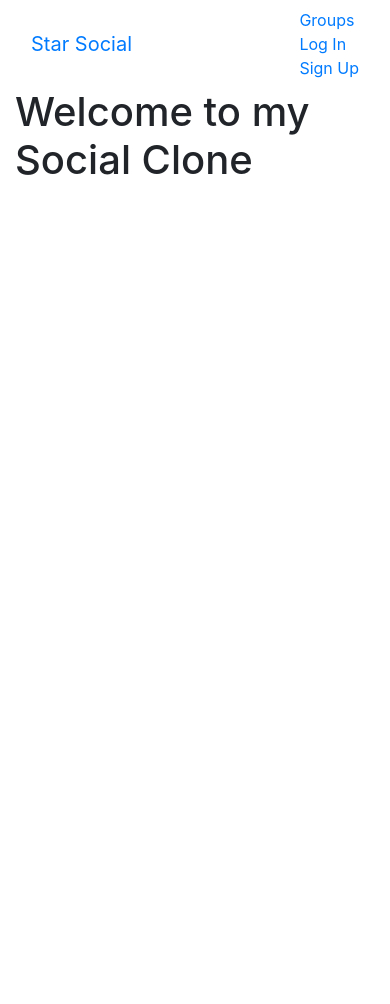
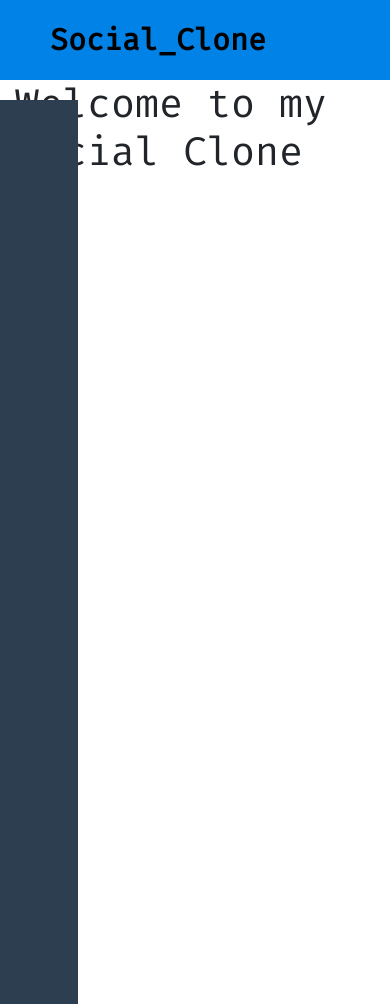
Before and after one commit to MSzymansky/MWeb, a Django app: page / in a window 390 px wide. Run offline with Django 3.2, Linux system fonts and the light colour scheme; some libraries are stand-ins or nearby versions.

Commit message:
home/css

```diff
--- a/Social_clone_project/social_clone/social_clone/settings.py
+++ b/Social_clone_project/social_clone/social_clone/settings.py
@@ -15,7 +15,7 @@ import os
 # Build paths inside the project like this: os.path.join(BASE_DIR, ...)
 BASE_DIR = os.path.dirname(os.path.dirname(os.path.abspath(__file__)))
 TEMPLATES_DIR = os.path.join(BASE_DIR, 'templates')
-STATICFILES = os.path.join(BASE_DIR, 'static')
+
 # Quick-start development settings - unsuitable for production
 # See https://docs.djangoproject.com/en/3.0/howto/deployment/checklist/
 
@@ -122,6 +122,7 @@ USE_TZ = True
 # https://docs.djangoproject.com/en/3.0/howto/static-files/
 
 STATIC_URL = '/static/'
+STATICFILES_DIRS = [os.path.join(BASE_DIR, 'static')]
 CRISPY_TEMPLATE_PACK = 'boostrap4'
 LOGIN_REDIRECT_URL = 'test'
 LOGOUT_REDIRECT_URL = 'thanks'
--- a/Social_clone_project/social_clone/static/css/master.css
+++ b/Social_clone_project/social_clone/static/css/master.css
@@ -0,0 +1,110 @@
+*{
+  padding: 0;
+  margin: 0;
+  text-transform: none;
+  list-style-type: none;
+  box-sizing: border-box;
+}
+
+body{
+  font-family: 'Fira Code' , sans-serif;
+}
+
+nav{
+background: #0082e6;
+height: 80px;
+width: 100%;
+}
+
+label.logo{
+  color: black;
+  font-size: 35px;
+  line-height: 80px;
+  padding: 0 100px;
+  font-weight: bold;
+}
+
+nav ul{
+  float: right;
+  margin-right: 20px;
+  margin-top: 20px;
+}
+
+nav ul li{
+  display: inline-block;
+  line-height: 80px;
+  margin: 0 5px;
+}
+
+nav ul li a{
+  color: black;
+  font-size: 17px;
+  padding: 7px 6px;
+  border-radius: 3px;
+}
+
+a.active, a:hover{
+  background: #1b9bff;
+  transition: .5s;
+}
+
+.checkbtn{
+  font-size: 30px;
+  color: black;
+  float: right;
+  line-height: 80px;
+  margin-right: 40px
+  cursor: pointer;
+  display: block;
+}
+
+#check{
+  display:none;
+}
+
+@media (max-width: 952px){
+  label.logo{
+    font-size: 30px;
+    padding-left: 50px;
+  }
+  nav ul li a{
+    font-size: 16px;
+
+  }
+}
+@media (max-width: 858px){
+  .checkbtn{
+    display: block;
+
+  }
+  ul{
+    position: fixed;
+    width: 100%;
+    height: 100vh;
+    background: #2c3e50;
+    top: 80px;
+    left: -80%;
+    text-align: center;
+    transition: all .5s;
+  }
+  nav ul li{
+    display: block;
+    margin: 50px 0;
+    line-height: 30px;
+  }
+  nav ul li a{
+    font-size: 20px;
+  }
+  a:hover, a.active{
+    background: none;
+    color: #0082e6;
+  }
+  #check:checked ~ ul{
+    left: 0;
+
+  }
+}
+
+section{
+  background:
+}
--- a/Social_clone_project/social_clone/templates/base.html
+++ b/Social_clone_project/social_clone/templates/base.html
@@ -4,35 +4,39 @@
 <html lang="en" dir="ltr">
   <head>
     <meta charset="utf-8">
-    <meta name="viewport" content="width=device-width, initial-scale=1, shrink-to-fit=no">
+    <meta name="viewport" content="width=device-width, initial-scale=1.0">
     <link rel="stylesheet" href="https://stackpath.bootstrapcdn.com/bootstrap/4.1.3/css/bootstrap.min.css" integrity="sha384-MCw98/SFnGE8fJT3GXwEOngsV7Zt27NXFoaoApmYm81iuXoPkFOJwJ8ERdknLPMO" crossorigin="anonymous">
-    <script src="https://stackpath.bootstrapcdn.com/bootstrap/4.1.3/js/bootstrap.min.js" integrity="sha384-ChfqqxuZUCnJSK3+MXmPNIyE6ZbWh2IMqE241rYiqJxyMiZ6OW/JmZQ5stwEULTy" crossorigin="anonymous"></script>
     <link href="https://fonts.googleapis.com/css2?family=Fira+Code&display=swap" rel="stylesheet">
-    <link rel="stylesheet" href="{% static 'css/master.css'%}">
+    <link rel="stylesheet" href="{% static 'css/master.css' %}">
     <title>Social Clone</title>
   </head>
   <body>
-    <nav class='navbar mynav' role ='navigation' id='navbar'>
-      <div class="container">
-        <a class = 'navbar-brand mynav' href="{% url 'home' %}">Star Social</a>
-          <ul class = 'nav navbar-nav navbar-right'>
+    <nav>
+      <input type="checkbox" id="check">
+      <label for="check" class = 'checkbtn'>
+        <i class = 'fas fa-bars'></i>
+      </label>
+      <label class = 'logo'>Social_Clone</label>
+          <ul>
             {% if user.is_authenticated %}
+              <li><a class = 'active' href="{% url 'home' %}">Star Social</a></li>
               <li><a href="{% url 'posts:create' %}">Post</a></li>
               <li><a href="{% url 'groups:all' %}">Groups</a></li>
               <li><a href="{% url 'groups:create' %}">Create Group</a></li>
               <li><a href="{% url 'accounts:logout' %}">Log Out</a></li>
             {% else %}
+              <li><a class = 'active' href="{% url 'home' %}">Star Social</a></li>
               <li><a href="{% url 'groups:all' %}">Groups</a></li>
               <li><a href="{% url 'accounts:login' %}">Log In</a></li>
               <li><a href="{% url 'accounts:signup' %}">Sign Up</a></li>
             {% endif%}
           </ul>
 
-      </div>
-
 
     </nav>
+  <section>
 
+  </section>
 <div class="container mycontent">
     {% block content %}
 
```
Also changed, not shown: Social_clone_project/social_clone/db.sqlite3.
